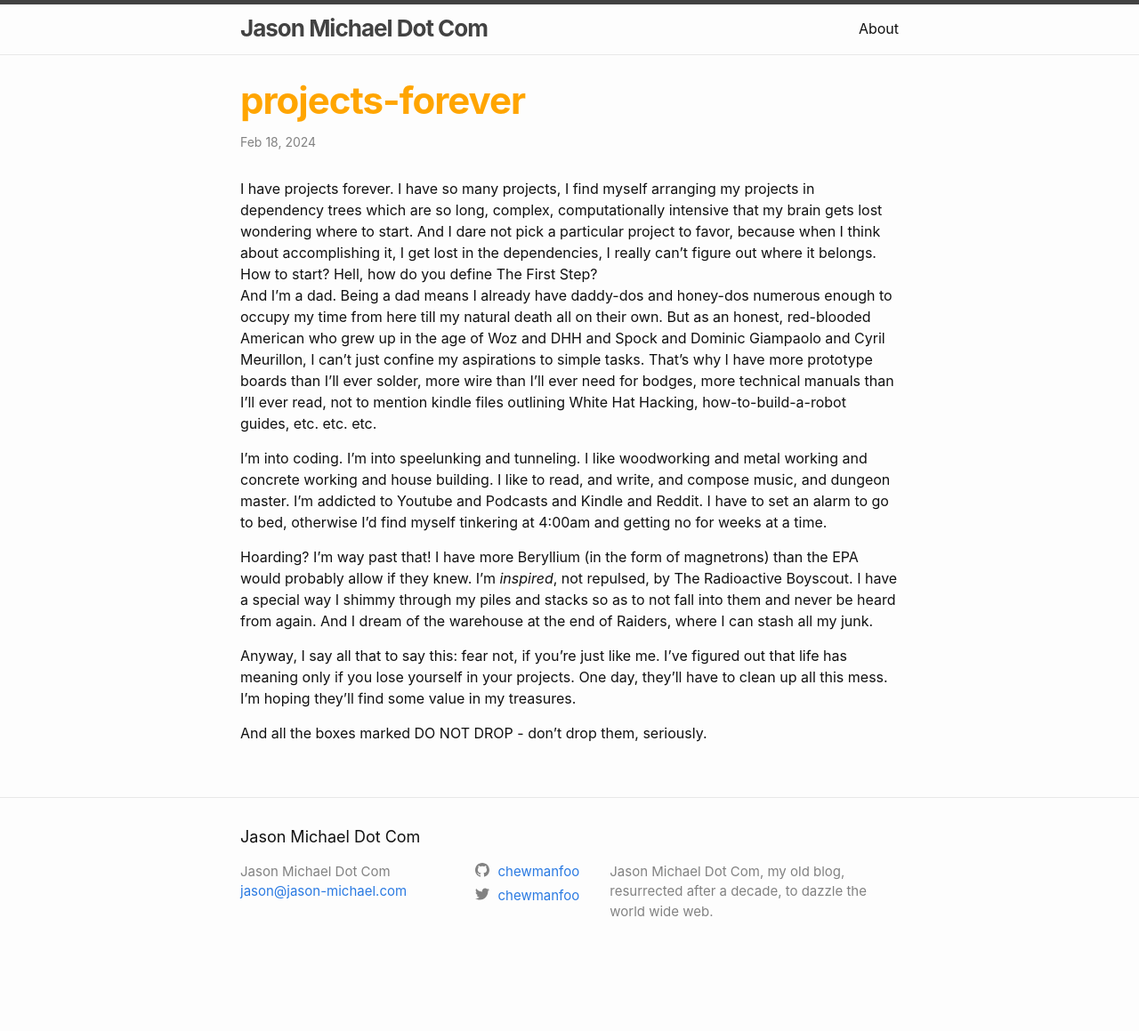
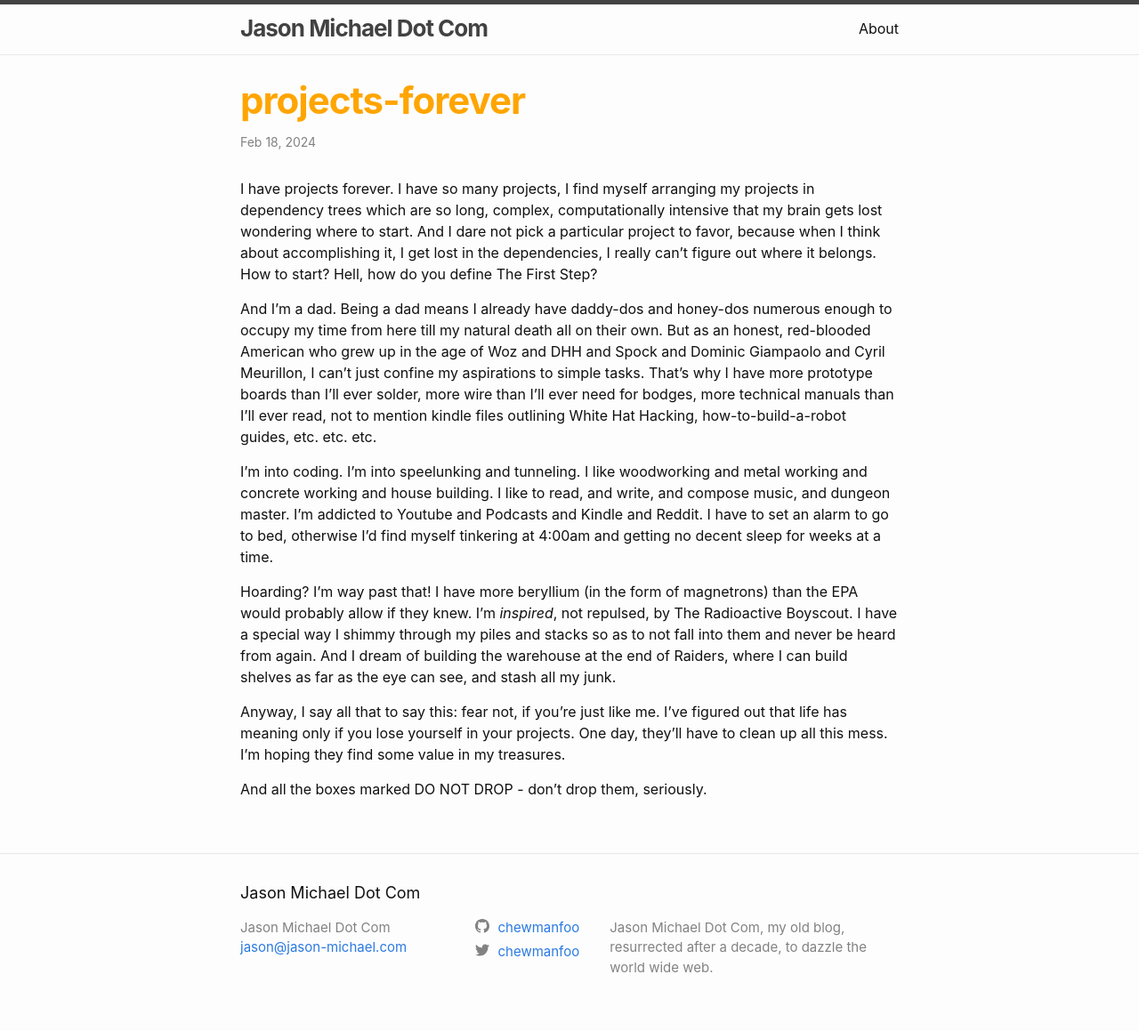
Before and after one commit to chewmanfoo/github-pages-with-docker, a Jekyll site: the page built from _posts/2024-02-18-projects-forever.markdown, in a window 1280 px wide. Shown: the whole page at 89% size. Built offline with Jekyll 4.4.1, drawn with Linux system fonts in a browser that asks for light colours; before the commit the page ends 1096 px from its top, so only the background shows below that.

Commit message:
fix new post

```diff
--- a/_posts/2024-02-18-projects-forever.markdown
+++ b/_posts/2024-02-18-projects-forever.markdown
@@ -11,6 +11,7 @@ so long, complex, computationally intensive that my brain gets lost wondering wh
 a particular project to favor, because when I think about accomplishing it, I get lost in the dependencies, I really
 can't figure out where it belongs. How to start? Hell, how do you define The First Step?
 <!--more-->
+
 And I'm a dad. Being a dad means I already have daddy-dos and honey-dos numerous enough to occupy my time from here till
 my natural death all on their own. But as an honest, red-blooded American who grew up in the age of Woz and DHH and
 Spock and Dominic Giampaolo and Cyril Meurillon, I can't just confine my aspirations to simple tasks. That's why I
@@ -21,15 +22,15 @@ etc.
 I'm into coding. I'm into speelunking and tunneling. I like woodworking and metal working and concrete working and house
 building. I like to read, and write, and compose music, and dungeon master. I'm addicted to Youtube and Podcasts and
 Kindle and Reddit. I have to set an alarm to go to bed, otherwise I'd find myself tinkering at 4:00am and getting no
-for weeks at a time.
+decent sleep for weeks at a time.
 
-Hoarding? I'm way past that! I have more Beryllium (in the form of magnetrons) than the EPA would probably allow if they
+Hoarding? I'm way past that! I have more beryllium (in the form of magnetrons) than the EPA would probably allow if they
 knew. I'm _inspired_, not repulsed, by The Radioactive Boyscout. I have a special way I shimmy through my piles and
-stacks so as to not fall into them and never be heard from again. And I dream of the warehouse at the end of Raiders,
-where I can stash all my junk.
+stacks so as to not fall into them and never be heard from again. And I dream of building the warehouse at the end of
+Raiders, where I can build shelves as far as the eye can see, and stash all my junk.
 
 Anyway, I say all that to say this: fear not, if you're just like me. I've figured out that life has meaning only if
-you lose yourself in your projects. One day, they'll have to clean up all this mess. I'm hoping they'll find some
+you lose yourself in your projects. One day, they'll have to clean up all this mess. I'm hoping they find some
 value in my treasures.
 
 And all the boxes marked DO NOT DROP - don't drop them, seriously.
```
